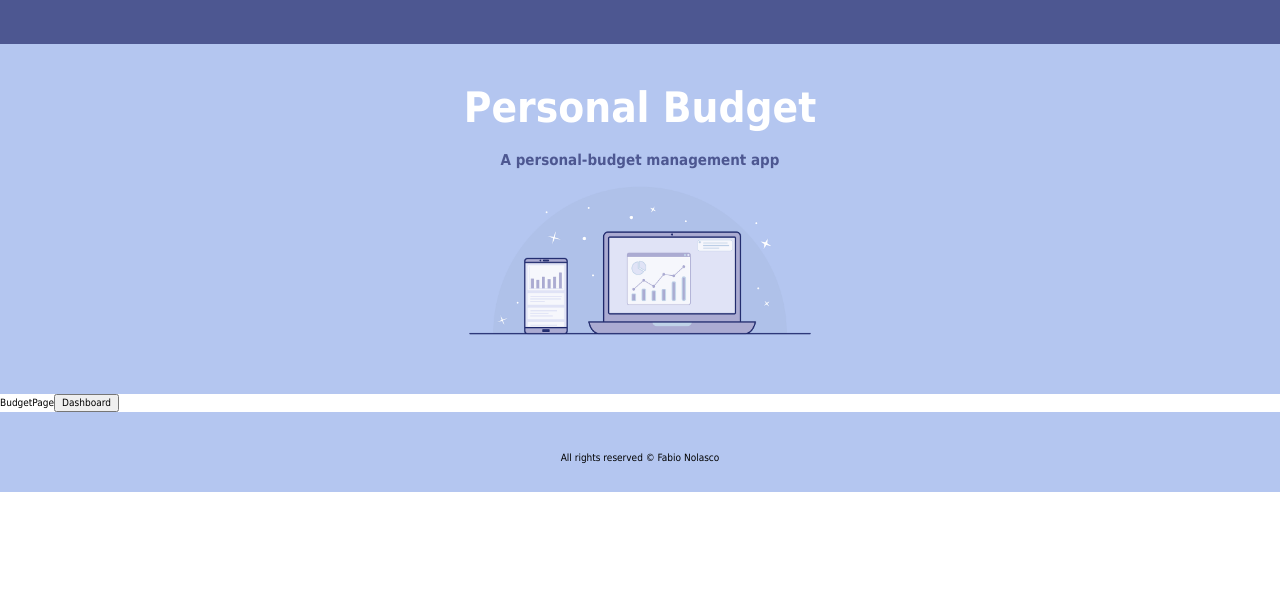
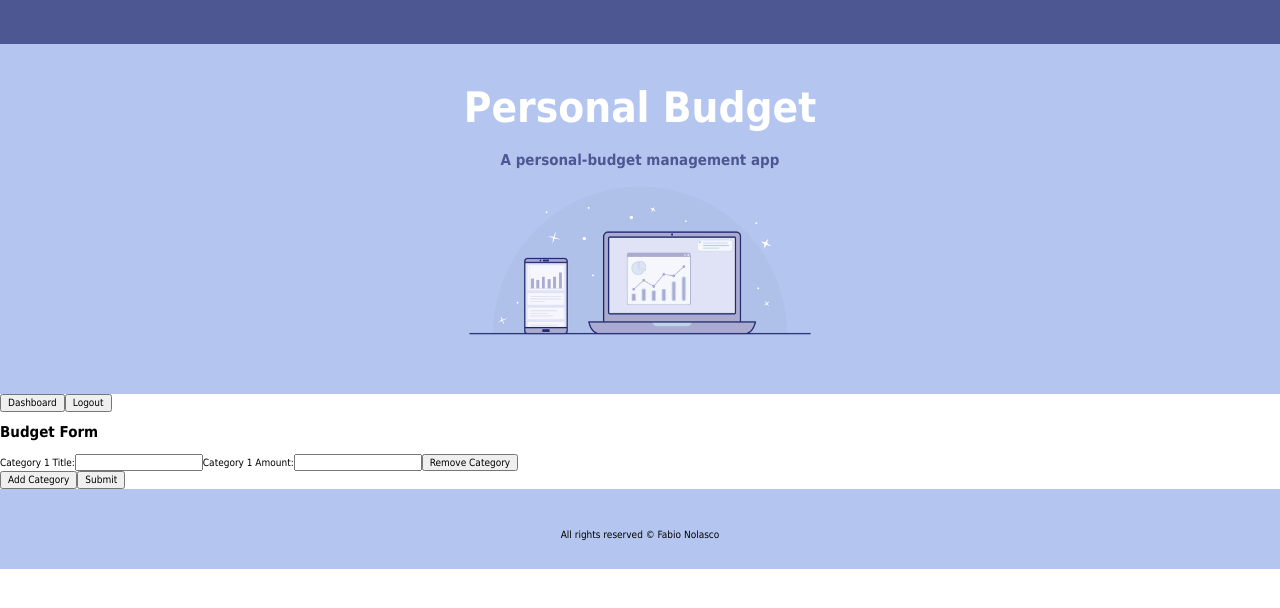
Before and after one commit to Melvin-Priyemskiy/renderFinal, a React (Create React App) app: page /budgetpage in a window 1280 px wide. Shown: the top 608 px of the page. Built offline with nearby package versions, Linux system fonts and the light colour scheme.

Commit message:
data is in the backend

```diff
--- a/src/App.js
+++ b/src/App.js
@@ -10,6 +10,7 @@ import CreateAccountPage from './CreateAccountPage/CreateAccountPage'
 import BudgetPage from './BudgetPage/BudgetPage'
 import DashboardPage from './DashboardPage/DashboardPage'
 import LandingPage from './LandingPage/LandingPage'
+import ExpensePage from './ExpensePage/ExpensePage'
 
 
 
@@ -40,6 +41,7 @@ function App() {
     <Route path='/dashboard' element={<DashboardPage/>} />
     <Route path='/budgetpage' element={<BudgetPage/>} />
     <Route path='/homepage' element={<HomePage/>} />
+    <Route path='/expensepage' element={<ExpensePage/>} />
     <Route path='/' element={<LandingPage/>} />
 
     </Routes>
--- a/src/BudgetPage/BudgetPage.js
+++ b/src/BudgetPage/BudgetPage.js
@@ -1,20 +1,170 @@
+import React, { useState } from 'react';
 import axios from 'axios';
 import { useNavigate } from 'react-router-dom';
 
-function BudgetPage() {
+const BudgetPage = () => {
   const navigate = useNavigate();
-
-
   function DashboardPage()
   {
     navigate('/dashboard');
   }
-    return (
-      <div>
-          BudgetPage
-          <button onClick={DashboardPage}>Dashboard</button>
-      </div>
-    );
+  function LogoutPage()
+  {
+    localStorage.removeItem('jwt');
+    navigate('/');
   }
 
-  export default BudgetPage;
+
+  // State to store budget categories
+  const [budgetCategories, setBudgetCategories] = useState([{ title: '', amount: '' }]);
+
+  // State to store form submission result
+  const [formResult, setFormResult] = useState(null);
+
+  // Event handler for updating budget categories
+  const handleCategoryChange = (index, field, value) => {
+    setBudgetCategories((prevCategories) => {
+      const newCategories = [...prevCategories];
+      newCategories[index][field] = value;
+      return newCategories;
+    });
+  };
+
+  // Event handler for adding a new budget category
+  const addCategory = () => {
+    if (budgetCategories.length < 12) {
+      setBudgetCategories((prevCategories) => [...prevCategories, { title: '', amount: '' }]);
+    }
+  };
+
+  // Event handler for removing a budget category
+  const removeCategory = (index) => {
+    setBudgetCategories((prevCategories) => {
+      const newCategories = [...prevCategories];
+      newCategories.splice(index, 1);
+      return newCategories;
+    });
+  };
+
+  // Event handler for form submission
+  const handleSubmit = async (e) => {
+    e.preventDefault();
+
+    // Check for errors
+    const errors = validateForm();
+    if (errors.length === 0) {
+      // Process the form data
+      const result = { success: true, data: budgetCategories.filter(category => category.title || category.amount) };
+      setFormResult(result);
+      console.log('Form submitted successfully:', result);
+
+      // Axios POST request to the API with the JWT token
+      try {
+        const token = localStorage.getItem('jwt'); // Retrieve the JWT token from local storage
+
+        if (!token) {
+          console.error('JWT token not found');
+          return;
+        }
+
+        const response = await axios.post(
+          'http://localhost:3001/api/makebudget',
+          { formData: result.data }, // Adjust the data being sent to the API as needed
+          {
+            headers: {
+              'Content-Type': 'application/json',
+              Authorization: `Bearer ${token}`, // Include the JWT token in the Authorization header
+            },
+          }
+        );
+
+        console.log('API response:', response.data);
+      } catch (error) {
+        console.error('Error sending POST request:', error);
+      }
+    } else {
+      const result = { success: false, errors };
+      setFormResult(result);
+      console.error('Form submission failed:', result);
+    }
+  };
+
+  // Validate form data
+  const validateForm = () => {
+    const errors = [];
+    budgetCategories.forEach((category, index) => {
+      if ((category.title.trim() && !category.amount.trim()) || (!category.title.trim() && category.amount.trim())) {
+        errors.push(`Category ${index + 1}: Both title and budget must be filled`);
+      }
+
+      // Validate the amount field
+      if (category.amount.trim()) {
+        const amountValue = parseFloat(category.amount.trim());
+        if (isNaN(amountValue) || amountValue < 0) {
+          errors.push(`Category ${index + 1}: Amount must be a non-negative number`);
+        }
+      }
+    });
+    return errors;
+  };
+
+  return (
+    <div>
+      <button onClick={DashboardPage}>Dashboard</button>
+      <button onClick={LogoutPage}>Logout</button>
+
+      <form onSubmit={handleSubmit}>
+        <h2>Budget Form</h2>
+        {budgetCategories.map((category, index) => (
+          <div key={index}>
+            <label htmlFor={`title-${index}`}>Category {index + 1} Title:</label>
+            <input
+              type="text"
+              id={`title-${index}`}
+              value={category.title}
+              onChange={(e) => handleCategoryChange(index, 'title', e.target.value)}
+            />
+
+            <label htmlFor={`amount-${index}`}>Category {index + 1} Amount:</label>
+            <input
+              type="number" // Update to number type for amount
+              step="0.01" // Allow two decimal places
+              id={`amount-${index}`}
+              value={category.amount}
+              onChange={(e) => handleCategoryChange(index, 'amount', e.target.value)}
+            />
+
+            <button type="button" onClick={() => removeCategory(index)}>
+              Remove Category
+            </button>
+          </div>
+        ))}
+
+        {budgetCategories.length < 12 && (
+          <button type="button" onClick={addCategory}>
+            Add Category
+          </button>
+        )}
+
+        <button type="submit">Submit</button>
+      </form>
+
+      {formResult && (
+        <div>
+          <h2>Form Submission Result</h2>
+          {formResult.success ? (
+            <p>Form submitted successfully!</p>
+          ) : (
+            <ul>
+              {formResult.errors.map((error, index) => (
+                <li key={index}>{error}</li>
+              ))}
+            </ul>
+          )}
+        </div>
+      )}
+    </div>
+  );
+};
+
+export default BudgetPage;
--- a/src/DashboardPage/DashboardPage.js
+++ b/src/DashboardPage/DashboardPage.js
@@ -1,15 +1,20 @@
 import axios from 'axios';
 import { useNavigate } from 'react-router-dom';
+import ExpensePage from '../ExpensePage/ExpensePage';
 
 function DashboardPage() {
   const navigate = useNavigate();
 
   function LandingPage()
   {
+    localStorage.removeItem('jwt');
     navigate('/');
   }
   function BudgetPage(){
     navigate('/budgetpage');
+  }
+  function ExpensePage(){
+    navigate('/expensepage');
   }
 
     return (
@@ -18,7 +23,8 @@ function DashboardPage() {
           DashboardPage
           <div>
         <button onClick={LandingPage}>Logout</button>
-        <button onClick={BudgetPage}>Budget</button>
+        <button onClick={BudgetPage}>Configure Budget</button>
+        <button onClick={ExpensePage}>Add Expenses</button>
     </div>
 
       </div>
--- /dev/null
+++ b/src/ExpensePage/ExpensePage.js
@@ -0,0 +1,114 @@
+import axios from 'axios';
+import { useNavigate } from 'react-router-dom';
+import React, { useState } from 'react';
+
+function ExpensePage() {
+  const navigate = useNavigate();
+
+  function DashboardPage() {
+    navigate('/dashboard');
+  }
+
+  function LogoutPage() {
+    localStorage.removeItem('jwt');
+    navigate('/');
+  }
+
+  const [title, setTitle] = useState('');
+  const [budget, setBudget] = useState('');
+  const [tag, setTag] = useState('');
+  const months = [
+    'January', 'February', 'March', 'April', 'May', 'June',
+    'July', 'August', 'September', 'October', 'November', 'December'
+  ];
+
+  // Event handler for form submission
+  const handleSubmit = async (e) => {
+    e.preventDefault();
+
+    // Process the form data
+    console.log('Title:', title);
+    console.log('Budget:', budget);
+    console.log('Tag:', tag);
+
+    // Axios POST request to the API with the JWT token
+    try {
+      const token = localStorage.getItem('jwt'); // Retrieve the JWT token from local storage
+
+      if (!token) {
+        console.error('JWT token not found');
+        return;
+      }
+
+      const response = await axios.post(
+        'http://localhost:3001/api/addexpense',
+        {
+          title: title,
+          budget: budget,
+          tag: tag
+        },
+        {
+          headers: {
+            'Content-Type': 'application/json',
+            Authorization: `Bearer ${token}`, // Include the JWT token in the Authorization header
+          },
+        }
+      );
+
+      console.log('API response:', response.data);
+    } catch (error) {
+      console.error('Error sending POST request:', error);
+    }
+  };
+
+  return (
+    <div>
+      ExpensePage
+      <button onClick={DashboardPage}>Dashboard</button>
+      <button onClick={LogoutPage}>Logout</button>
+
+      <form onSubmit={handleSubmit}>
+        {/* Title Field */}
+        <label htmlFor="title">Title:</label>
+        <input
+          type="text"
+          id="title"
+          value={title}
+          onChange={(e) => setTitle(e.target.value)}
+          required
+        />
+
+        {/* Budget Field */}
+        <label htmlFor="budget">Budget:</label>
+        <input
+          type="number"
+          id="budget"
+          value={budget}
+          onChange={(e) => setBudget(e.target.value)}
+          required
+        />
+
+        {/* Tag Field (Dropdown) */}
+        <label htmlFor="tag">Tag:</label>
+        <select
+          id="tag"
+          value={tag}
+          onChange={(e) => setTag(e.target.value)}
+          required
+        >
+          <option value="" disabled>Select a Month</option>
+          {months.map((month) => (
+            <option key={month} value={month}>
+              {month}
+            </option>
+          ))}
+        </select>
+
+        {/* Submit Button */}
+        <button type="submit">Submit</button>
+      </form>
+    </div>
+  );
+}
+
+export default ExpensePage;
```
Also changed, not shown: server.js (+25 -0 lines).
